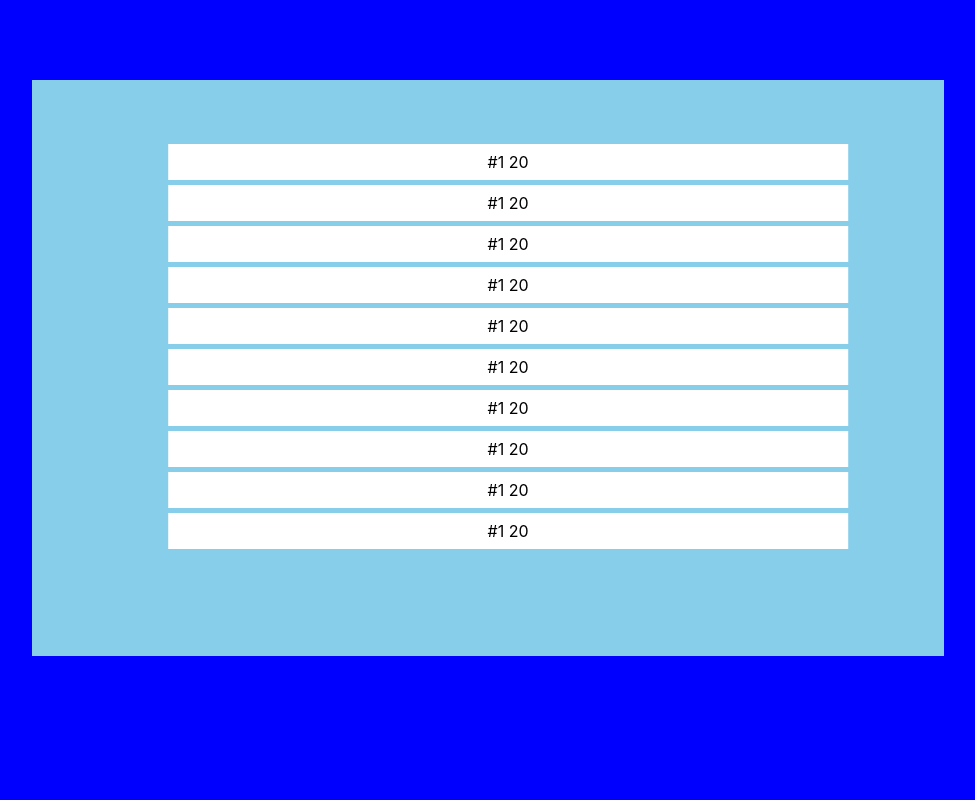
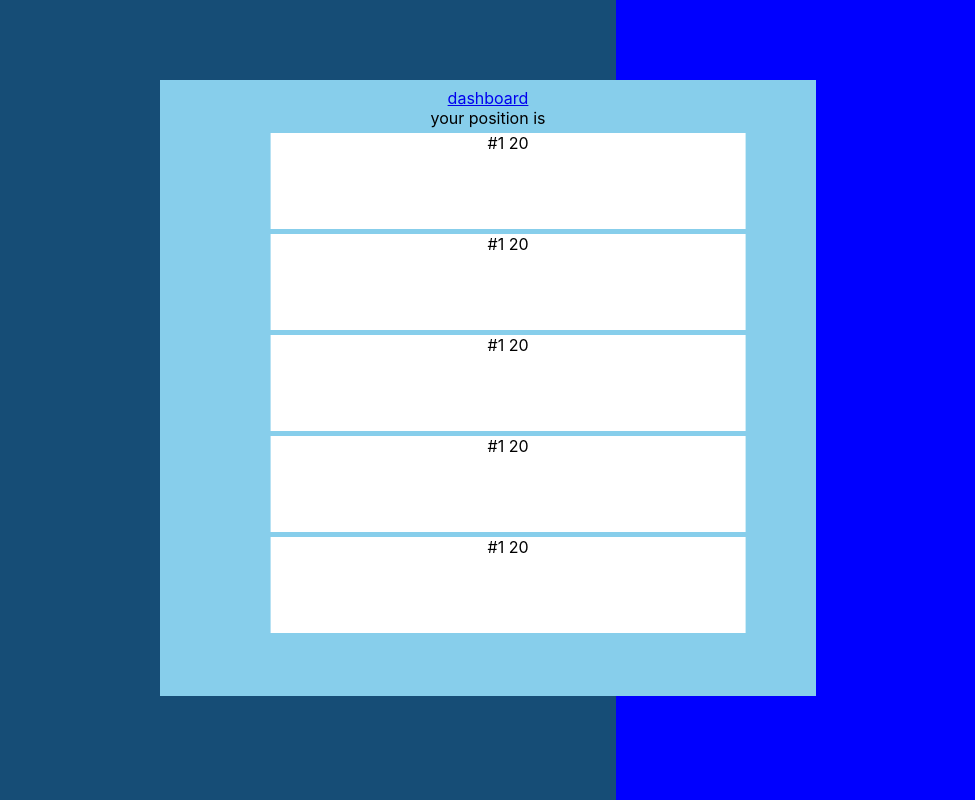
Before and after one commit to jeffersonoliveira-dev/battleship-war, a React (Create React App) app in the folder client/: page /ranking in a window 1280 px wide. Shown: the whole page, without its empty margins (152-1127 px from the left). Built offline with nearby package versions, Linux system fonts and the light colour scheme; no server answers.

Commit message:
working on ranking page design

```diff
--- a/client/src/components/GlobalStyles.tsx
+++ b/client/src/components/GlobalStyles.tsx
@@ -5,7 +5,9 @@ body {
   position: relative;
   height: 100vh;
   width: 100vw.
-  background-color: blue;
+  background-color: #164D76;
+  background: linear-gradient(90deg, #164D76 60%, blue 60%);
+
 }
 `;
 
--- a/client/src/components/Score.tsx
+++ b/client/src/components/Score.tsx
@@ -3,10 +3,10 @@ import styled from "styled-components";
 
 const Block = styled.div`
   background-color: white;
-  height: 100%;
-  padding: 0.5rem;
+  height: 12vh;
   margin: 5px;
 `;
+
 const UserScore = styled.div``;
 
 const Score: React.FC = () => {
--- a/client/src/routes/Ranking.tsx
+++ b/client/src/routes/Ranking.tsx
@@ -2,6 +2,7 @@ import * as React from "react";
 import styled from "styled-components";
 import socketIOClient from "socket.io-client";
 import Score from "../components/Score";
+import { Link } from "react-router-dom";
 
 const Container = styled.div`
   height: 100%;
@@ -12,19 +13,21 @@ const Display = styled.div`
   position: relative;
   top: 10vh;
   text-align: center;
-  width: 70%;
+  width: 50%;
   padding: 0.5rem;
   margin: 0 auto;
   background-color: skyblue;
-  height: 70vh;
+  height: 75vh;
 `;
+
+const BlockHeader = styled.div``;
 
 const Block = styled.div`
   height: 60vh;
   width: 80%;
   position: absolute;
   left: 50%;
-  top: 50%;
+  top: 45%;
   transform: translate(-50%, -50%);
 `;
 
@@ -44,6 +47,9 @@ const Ranking: React.FC = () => {
   return (
     <Container>
       <Display>
+        <BlockHeader>
+          <Link to="/dashboard">dashboard</Link>
+        </BlockHeader>
         <Block>
           <ul>
             <List>
@@ -52,14 +58,10 @@ const Ranking: React.FC = () => {
               <Score />
               <Score />
               <Score />
-              <Score />
-              <Score />
-              <Score />
-              <Score />
-              <Score />
             </List>
           </ul>
         </Block>
+        <div> your position is </div>
       </Display>
     </Container>
   );
```
Also changed, not shown: 1 other file (tests, documents, lock files or other folders).
